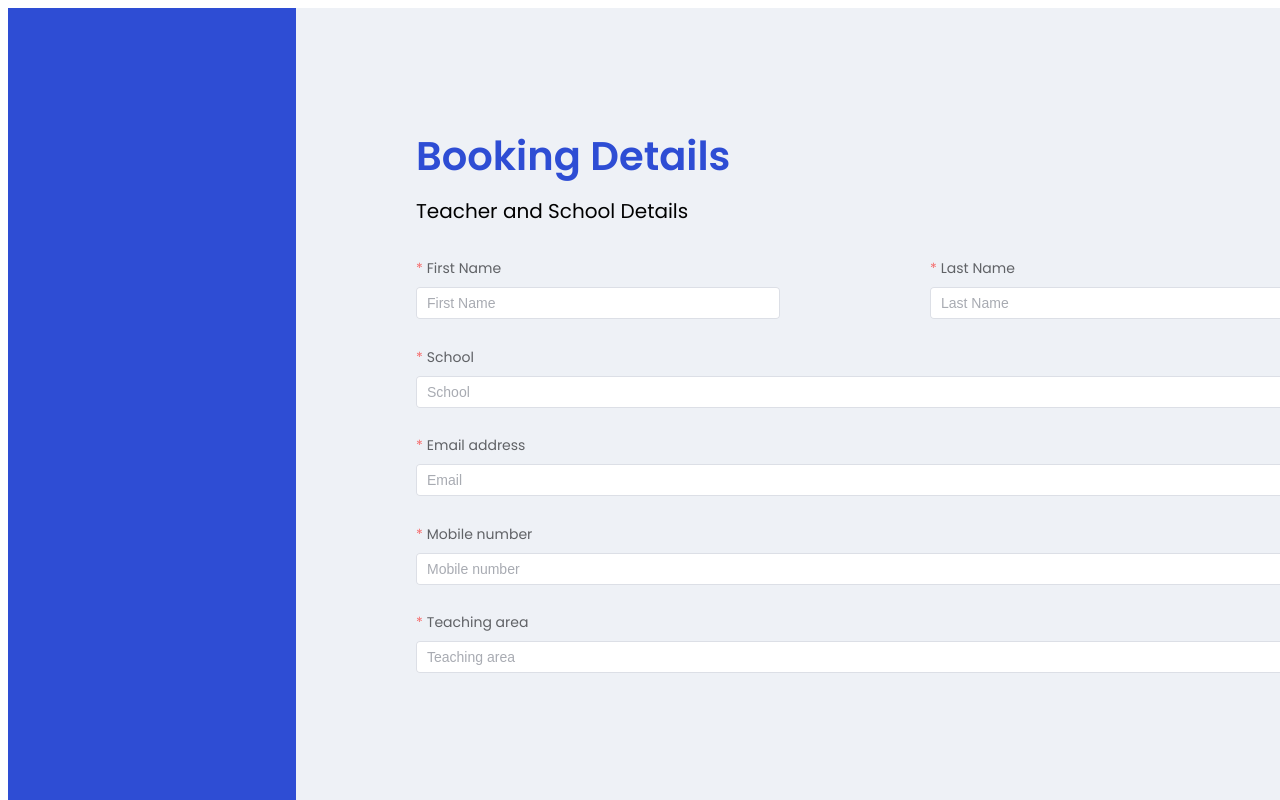
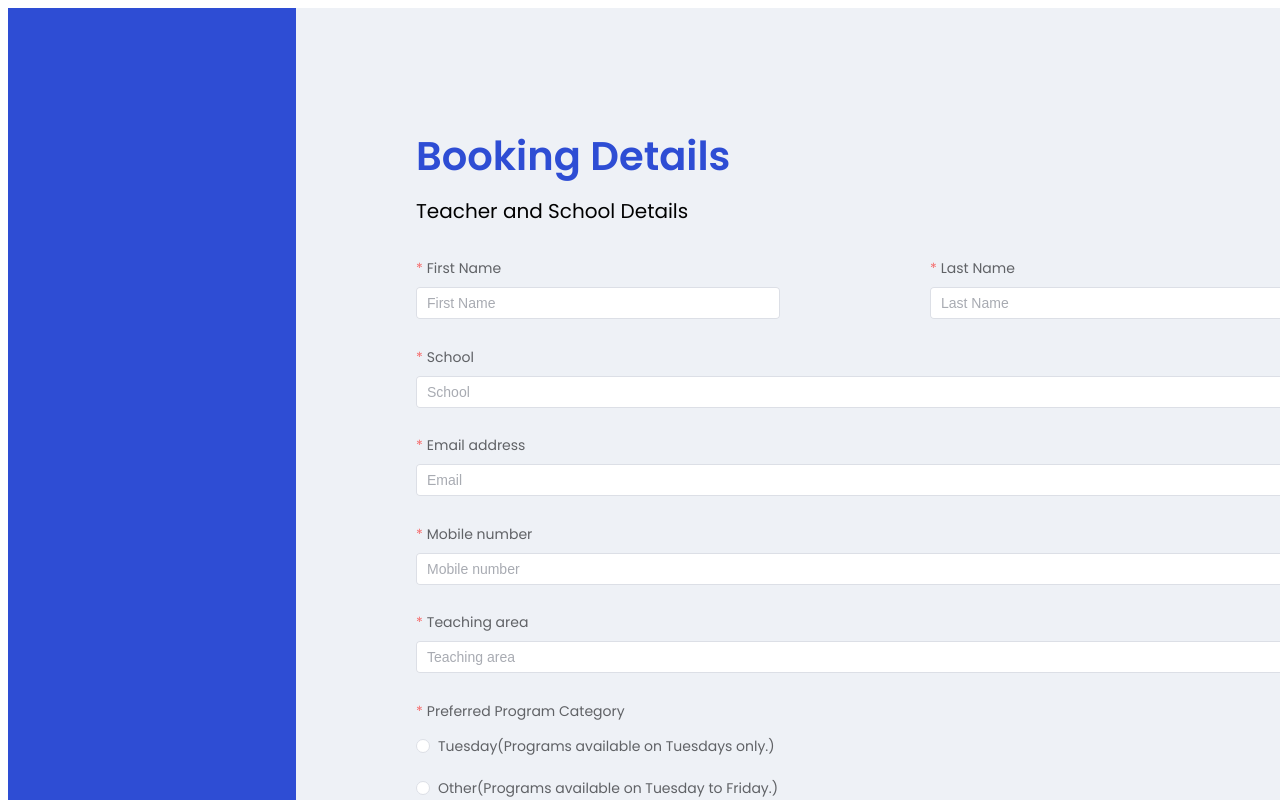
Before and after one commit to COMP90082-2024-SM1/SG-Wombat, a Vue app in the folder src/front-end/sg-wombat/: page /teacherpage in a window 1280 px wide. Shown: the top 800 px of the page. Built offline with nearby package versions, Linux system fonts and the light colour scheme.

Commit message:
programcategory
different category jump into different table

```diff
--- a/src/front-end/sg-wombat/src/components/teacherpage.vue
+++ b/src/front-end/sg-wombat/src/components/teacherpage.vue
@@ -16,7 +16,7 @@
                         <el-row :gutter="150">
                             <el-col :span="10">
                                 <el-form-item label="First Name" prop="firstName">
-                                    <el-input placeholder="First Name" v-model="form.firstName">></el-input>
+                                    <el-input placeholder="First Name" v-model="form.firstName"></el-input>
                                 </el-form-item>
                             </el-col>
                             <el-col :span="10" class="input1">
@@ -37,8 +37,12 @@
                         <el-form-item label="Teaching area" prop="teachingArea">
                             <el-input placeholder="Teaching area" v-model="form.teachingArea"></el-input>
                         </el-form-item>
-
-
+                        <el-form-item label="Preferred Program Category" prop="preferredDay">
+                            <el-radio-group v-model="form.preferredDay">
+                                <el-radio label="Tuesday">Tuesday(Programs available on Tuesdays only.)</el-radio>
+                                <el-radio label="Other">Other(Programs available on Tuesday to Friday.)</el-radio>
+                            </el-radio-group>
+                        </el-form-item>
 
                     </el-form>
                     <el-button class="buttom" type="primary" @click="submitForm">Next</el-button>
@@ -52,8 +56,11 @@
 
 <script setup>
 import { ref } from 'vue';
+import { ElForm, ElFormItem, ElInput, ElRadioGroup, ElRadio, ElButton, ElRow, ElCol, ElMessageBox, ElMessage } from 'element-plus';
+import { useRouter } from 'vue-router'
 
-// 数据属性
+const router = useRouter()
+
 const form = ref({
     firstName: '',
     lastName: '',
@@ -61,11 +68,9 @@ const form = ref({
     email: '',
     mobileNumber: '',
     teachingArea: '',
-
-    //datePreference: '',
+    preferredDay: ''
 });
 
-// 验证规则
 const rules = ref({
     firstName: [{ required: true, message: 'First name is required', trigger: 'blur' }],
     lastName: [{ required: true, message: 'Last name is required', trigger: 'blur' }],
@@ -73,43 +78,18 @@ const rules = ref({
     email: [{ required: true, message: 'Email is required', trigger: 'blur' }],
     mobileNumber: [{ required: true, message: 'Mobile Number is required', trigger: 'blur' }],
     teachingArea: [{ required: true, message: 'Teaching Area is required', trigger: 'blur' }],
-    //datePreference: [{ required: true, message: 'Preference Data is required', trigger: 'blur' }],
-    // ...其他字段的规则
+    preferredDay: [{ required: true, message: 'Please select a preferred day', trigger: 'change' }]
 });
-
-import {
-    ElForm,
-    ElFormItem,
-    ElInput,
-    ElRadioGroup,
-    ElRadio,
-   //ElDatePicker,
-    ElButton,
-    ElRow,
-    ElCol
-} from 'element-plus';
-
-
-
-import { useRouter } from 'vue-router'
-
-const router = useRouter()
 
 const formRef = ref(null);
 
-// 在这里定义 goToTargetPage 函数
 function goToTargetPage2() {
-    // 使用 router.push 方法来导航
-    router.push({ name: 'teacherpage2' }); // 确保你的路由配置中有对应的路由
+    router.push({ name: 'teacherpage2' });
 }
 
 function goToTargetPage3() {
-    // 使用 router.push 方法来导航
-    router.push({ name: 'teacherpage3' }); // 确保你的路由配置中有对应的路由
+    router.push({ name: 'teacherpage3' });
 }
-
-
-import { ElMessageBox, ElMessage } from 'element-plus';
 
 const submitForm = () => {
     formRef.value.validate((valid) => {
@@ -127,8 +107,12 @@ const submitForm = () => {
                     type: 'success',
                     message: 'Submission Success',
                 });
-                // 如果确认提交，执行页面跳转
-                goToTargetPage2();
+                // If confirmed, navigate based on preferred day
+                if (form.value.preferredDay === 'Tuesday') {
+                    goToTargetPage3();
+                } else {
+                    goToTargetPage2();
+                }
             }).catch(() => {
                 ElMessage({
                     type: 'info',
@@ -141,6 +125,7 @@ const submitForm = () => {
     });
 };
 </script>
+
 
 
 <style scoped>
```
